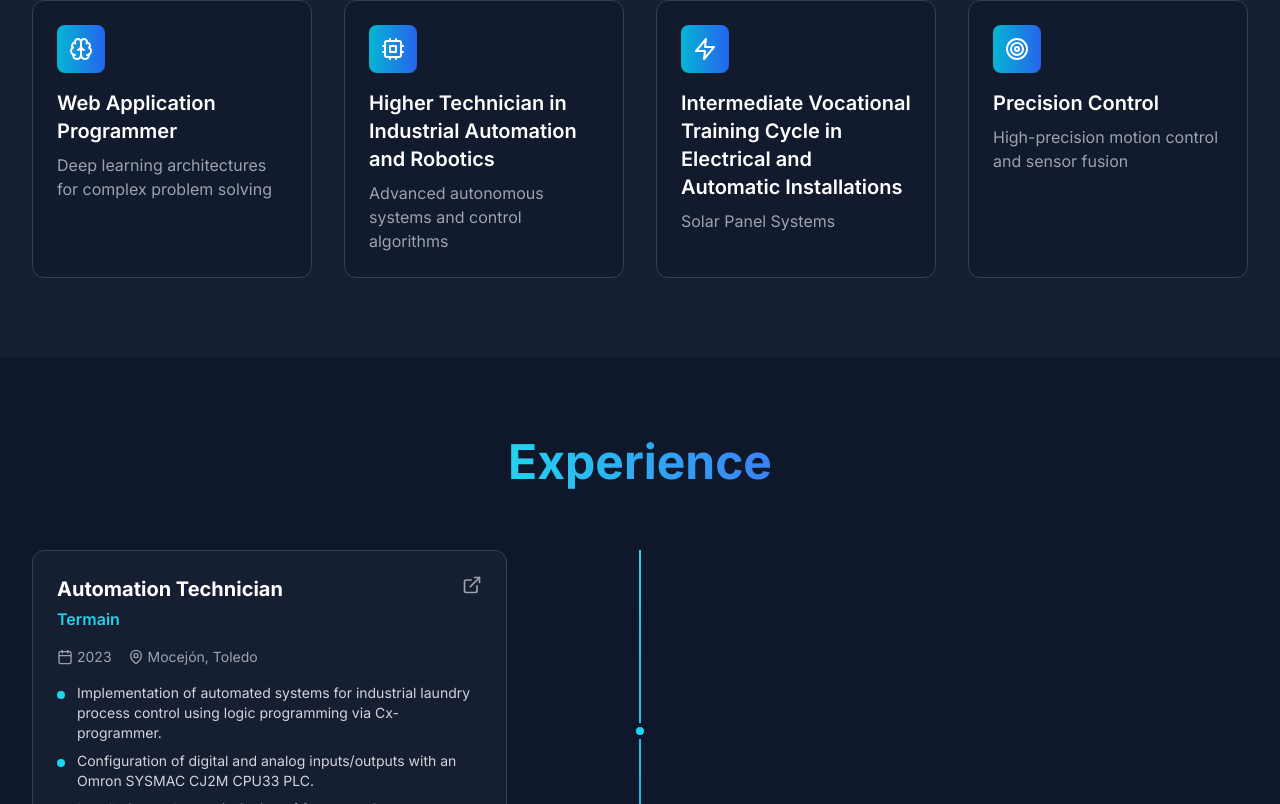
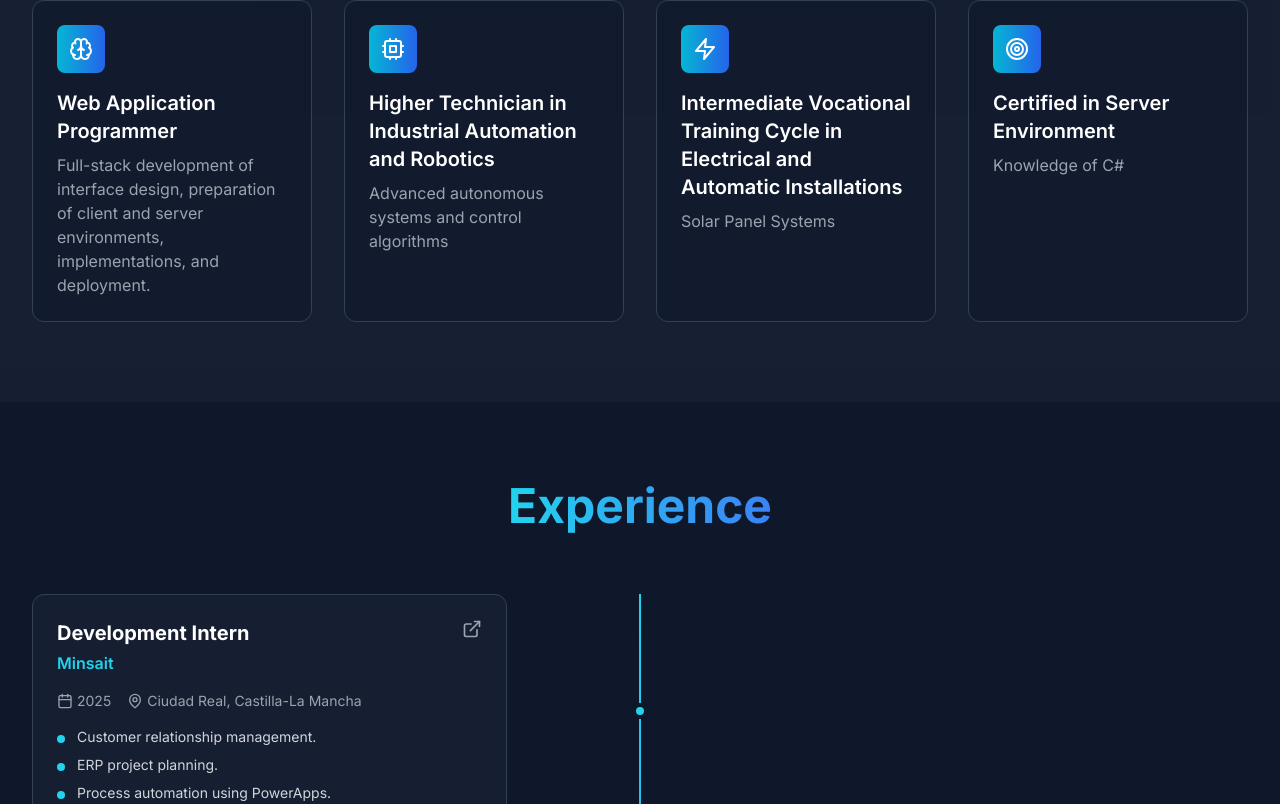
Before and after one commit to Maselu/project-Portafolio, a React (Vite) app: page / in a window 1280 px wide. Shown: the part 1156-1960 px from the top of the page. Built offline with nearby package versions, Linux system fonts and the light colour scheme.

Commit message:
Estado Correcto; Iteracion1;feat: add About, Experience, Header, and Projects components and update package-lock.json.

```diff
--- a/src/components/About.tsx
+++ b/src/components/About.tsx
@@ -7,7 +7,7 @@ const About = () => {
     {
       icon: Brain,
       title: 'Web Application Programmer',
-      description: 'Deep learning architectures for complex problem solving'
+      description: 'Full-stack development of interface design, preparation of client and server environments, implementations, and deployment.'
     },
     {
       icon: Cpu,
@@ -21,8 +21,8 @@ const About = () => {
     },
     {
       icon: Target,
-      title: 'Precision Control',
-      description: 'High-precision motion control and sensor fusion'
+      title: 'Certified in Server Environment',
+      description: 'Knowledge of C#'
     }
 
   ];
--- a/src/components/Experience.tsx
+++ b/src/components/Experience.tsx
@@ -4,6 +4,18 @@ import { Calendar, MapPin, ExternalLink } from 'lucide-react';
 
 const Experience = () => {
   const experiences = [
+    {
+      title: 'Development Intern',
+      company: 'Minsait',
+      location: 'Ciudad Real, Castilla-La Mancha',
+      period: '2025',
+      description: [
+        'Customer relationship management.',
+        'ERP project planning.',
+        'Process automation using PowerApps.',
+      ],
+      link: 'https://www.linkedin.com/in/mamadou-cellou-dembele-diallo-077429218/?profileId=ACoAADbhTxsBob543yh1Jvi53PwRrYHQM_M2kz8'
+    },
     {
       title: 'Automation Technician',
       company: 'Termain',
@@ -15,7 +27,7 @@ const Experience = () => {
         'Installation and commissioning of frequency inverters, sensors, actuators, valves, and AC motors.',
         'Supervision, control, and data acquisition using an HMI for process visualization and control.'
       ],
-      link: '#'
+      link: 'https://www.linkedin.com/in/mamadou-cellou-dembele-diallo-077429218/?profileId=ACoAADbhTxsBob543yh1Jvi53PwRrYHQM_M2kz8'
     },
     {
       title: 'Photovoltaic Installer',
@@ -27,7 +39,7 @@ const Experience = () => {
         'Inverter installation.',
         'Startup of the photovoltaic system'
       ],
-      link: '#'
+      link: 'https://www.linkedin.com/in/mamadou-cellou-dembele-diallo-077429218/?profileId=ACoAADbhTxsBob543yh1Jvi53PwRrYHQM_M2kz8'
     },
     {
       title: 'Electrical Installer in Public Places',
@@ -40,7 +52,7 @@ const Experience = () => {
         'Wiring of electrical panel for its purpose.',
         'Laying of electrical cables, RJ45 data cable for RACK.'
       ],
-      link: '#'
+      link: 'https://www.linkedin.com/in/mamadou-cellou-dembele-diallo-077429218/?profileId=ACoAADbhTxsBob543yh1Jvi53PwRrYHQM_M2kz8'
     }
   ];
 
--- a/src/components/Header.tsx
+++ b/src/components/Header.tsx
@@ -5,11 +5,11 @@ import { Menu, X, Bot, Sun, Moon } from 'lucide-react';
 const Header = () => {
   const [isMenuOpen, setIsMenuOpen] = useState(false);
   const [isDarkMode, setIsDarkMode] = useState(true);// Default to dark mode
-  const [scrolled, setScrolled] = useState(false);
+  const [scrolled, setScrolled] = useState(true);
 
   useEffect(() => {
     const handleScroll = () => {
-      setScrolled(window.scrollY > 50);
+      setScrolled(window.scrollY > -10);
     };
     window.addEventListener('scroll', handleScroll);
     return () => window.removeEventListener('scroll', handleScroll);
--- a/src/components/Projects.tsx
+++ b/src/components/Projects.tsx
@@ -5,20 +5,20 @@ import { ExternalLink, Github, Play } from 'lucide-react';
 const Projects = () => {
   const projects = [
     {
-      title: 'Autonomous Navigation Robot',
-      description: 'Advanced mobile robot with SLAM capabilities, real-time path planning, and obstacle avoidance using deep reinforcement learning.',
+      title: 'Social Interaction Web Application',
+      description: 'Web application for social interaction with users who consume centralized information. Articles are extracted from various reliable sources and segmented into categories such as general news, sports, science, entertainment, and a section for weather reports.',
       image: 'https://images.pexels.com/photos/2599244/pexels-photo-2599244.jpeg?auto=compress&cs=tinysrgb&w=800',
-      technologies: ['ROS2', 'Python', 'TensorFlow', 'OpenCV', 'Gazebo'],
-      github: '#',
-      demo: '#',
+      technologies: ['React', 'TypeScript','Jsx', 'Php', 'Laravel', 'Supabase'],
+      github: 'https://github.com/Maselu/opcion-1-snews-',
+      demo: 'https://github.com/Maselu/opcion-1-snews-/blob/main/README.md',
       featured: true
     },
     {
       title: 'Neural Network Optimizer',
       description: 'Custom neural network architecture optimization tool using genetic algorithms and automated hyperparameter tuning.',
       image: 'https://images.pexels.com/photos/8386440/pexels-photo-8386440.jpeg?auto=compress&cs=tinysrgb&w=800',
-      technologies: ['PyTorch', 'Python', 'CUDA', 'NumPy'],
-      github: '#',
+      technologies: ['TensorFlow','PyTorch', 'Python', 'CUDA', 'NumPy'],
+      github: 'https://github.com/Maselu',
       demo: '#',
       featured: false
     },
@@ -26,8 +26,8 @@ const Projects = () => {
       title: 'Robotic Arm Controller',
       description: 'Precision control system for 6-DOF robotic arm with computer vision integration for pick-and-place operations.',
       image: 'https://images.pexels.com/photos/8386434/pexels-photo-8386434.jpeg?auto=compress&cs=tinysrgb&w=800',
-      technologies: ['C++', 'ROS', 'MoveIt', 'OpenCV', 'Arduino'],
-      github: '#',
+      technologies: ['C++', 'ROS2', 'MoveIt', 'OpenCV', 'Arduino'],
+      github: 'https://github.com/Maselu',
       demo: '#',
       featured: true
     },
@@ -35,8 +35,8 @@ const Projects = () => {
       title: 'Swarm Intelligence Simulator',
       description: 'Multi-agent simulation platform for studying emergent behaviors in robotic swarms using distributed algorithms.',
       image: 'https://images.pexels.com/photos/8386422/pexels-photo-8386422.jpeg?auto=compress&cs=tinysrgb&w=800',
-      technologies: ['Python', 'Mesa', 'NetworkX', 'Matplotlib'],
-      github: '#',
+      technologies: ['Python', 'Mesa AI automation platform', 'NetworkX', 'Matplotlib','Gazebo'],
+      github: 'https://github.com/Maselu',
       demo: '#',
       featured: false
     }
```
Also changed, not shown: 1 other file (tests, documents, lock files or other folders).
